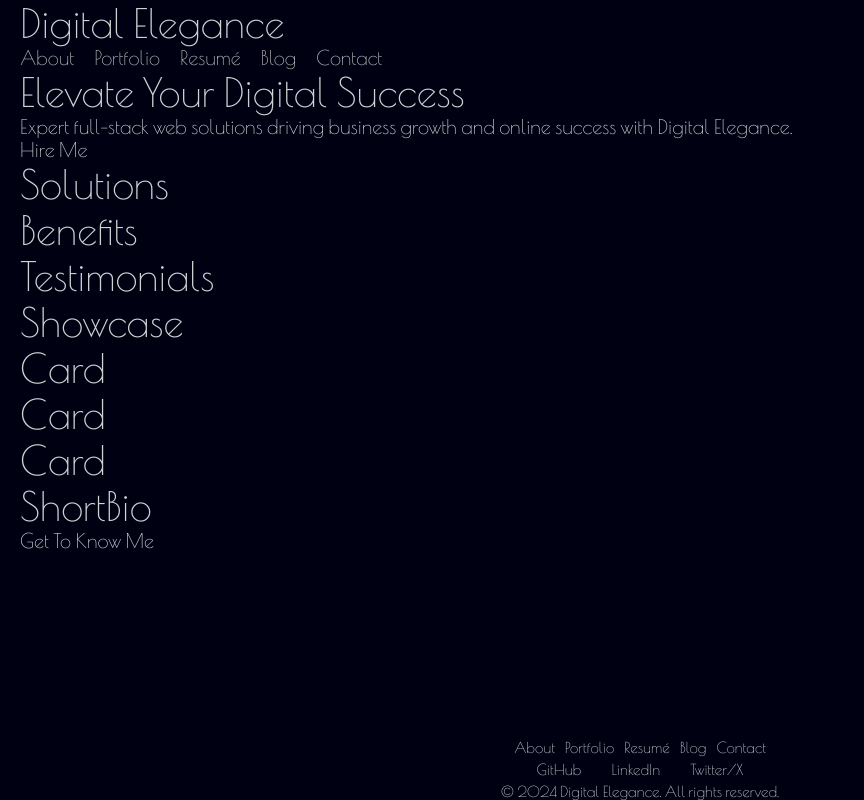
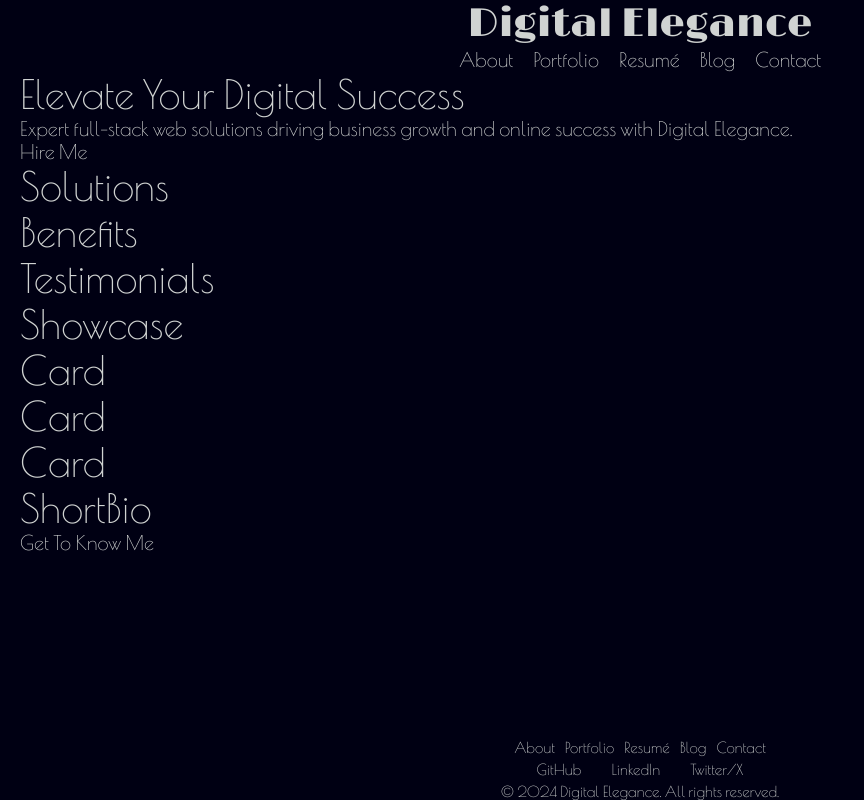
Before and after one commit to ace-d-baugh/finecode, a React (Vite) app: page / in a window 1280 px wide. Shown: the whole page, without its empty margins (0-864 px from the left). Built offline with nearby package versions, Linux system fonts and the light colour scheme; a web font is replaced by a local one.

Commit message:
better header

```diff
--- a/src/components/HamburgerMenu/HamburgerMenu.css
+++ b/src/components/HamburgerMenu/HamburgerMenu.css
@@ -7,15 +7,15 @@
 
 .hamburger-button {
   background-color: transparent;
-  border: 1px solid #ddd;
+  border: 1px solid var(--color-primary);
   border-radius: 5px;
   cursor: pointer;
   padding: 10px;
   display: flex;
   align-items: center;
   justify-content: center;
-  box-shadow: inset 0 0 0 2px #000,
-      0 0 0 2px #000;
+  box-shadow: inset 0 0 0 2px var(--background),
+      0 0 0 2px var(--background);
 }
 
 .hamburger-button:focus {
@@ -23,12 +23,12 @@
 }
 
 .hamburger-button:active {
-  box-shadow: 0 0 0 2px #000;
+  box-shadow: 0 0 0 2px var(--background);;
   border: none;
 }
 
 .hamburger-button:hover {
-  background-color: #ddd;
+  background-color: var(--color-primary);
 }
 
 .hamburger-button:hover .hamburger-icon,
@@ -38,7 +38,7 @@
 }
 
 .hamburger-icon {
-  background-color: #ddd;
+  background-color: var(--color-primary);
   display: block;
   height: 2px;
   position: relative;
@@ -48,7 +48,7 @@
 
 .hamburger-icon::before,
 .hamburger-icon::after {
-  background-color: #ddd;
+  background-color: var(--color-primary);
   content: '';
   height: 2px;
   position: absolute;
@@ -65,18 +65,23 @@
 }
 
 .hamburger-links {
-  background-color: #f9f9f9;
+  background-color: var(--background);
   list-style: none;
   margin: 0;
-  padding: 0;
+  padding: .25rem;
   position: absolute;
   right: 0;
   top: 40px;
   width: 200px;
+  box-shadow: 0 0 10px 5px var(--color-accent),
+              0 0 20px 5px var(--color-accent),
+              0 0 30px 5px var(--color-accent),
+              0 0 40px 5px var(--color-accent),
+              0 0 50px 5px var(--color-accent);
 }
 
 .hamburger-links li {
-  border-bottom: 1px solid #ccc;
+  border-bottom: 1px solid var(--metal-dark);
   padding: 10px;
 }
 
@@ -84,13 +89,11 @@
   border-bottom: none;
 }
 
-.hamburger-links a {
-  color: #333;
-  text-decoration: none;
-}
-
-.hamburger-links a:hover {
-  color: #666;
+.hamburger-links li:hover,
+.hamburger-links li:hover i,
+.hamburger-links li:hover span {
+  color: var(--color-accent);
+  background-color: var(--metal-darker);
 }
 
 
--- a/src/components/HamburgerMenu/HamburgerMenu.tsx
+++ b/src/components/HamburgerMenu/HamburgerMenu.tsx
@@ -19,19 +19,29 @@ function HamburgerMenu() {
 			{isOpen && (
 				<ul className="hamburger-links">
 					<li>
-						<Link to="/">Home</Link>
+						<Link to="/about">
+							<i className="nf nf-oct-person_fill"> <span>About</span></i>
+						</Link>
 					</li>
 					<li>
-						<Link to="/about">About</Link>
+						<Link to="/portfolio">
+							<i className="nf nf-oct-briefcase"> <span>Portfolio</span></i>
+						</Link>
 					</li>
 					<li>
-						<Link to="/portfolio">Portfolio</Link>
+						<Link to="/resume">
+							<i className="nf nf-oct-log"> <span>Resumé</span></i>
+						</Link>
 					</li>
 					<li>
-						<Link to="/resume">Resum&eacute;</Link>
+						<Link to="/blog">
+							<i className="nf nf-fa-book_journal_whills"> <span>Blog</span></i>
+						</Link>
 					</li>
 					<li>
-						<Link to="/contact">Contact</Link>
+						<Link to="/contact">
+							<i className="nf nf-md-email_newsletter"> <span>Contact</span></i>
+						</Link>
 					</li>
 				</ul>
 			)}
--- a/src/components/Header/Header.css
+++ b/src/components/Header/Header.css
@@ -1 +1,8 @@
 /* components/Header/Header.css */
+
+.header-elements {
+    display: flex;
+    flex-direction: column;
+    justify-content: space-between;
+    align-items: center;
+}
--- a/src/components/Header/Header.tsx
+++ b/src/components/Header/Header.tsx
@@ -9,8 +9,10 @@ function Header({ logoText }: { logoText: string }) {
 	return (
 		<header className="Header">
 			<Frame>
-				<Logo logoText = {logoText} />
-                <Navbar />
+				<div className="header-elements">
+					<Logo logoText = {logoText} />
+                	<Navbar />
+				</div>
 			</Frame>
 		</header>
 	);
--- a/src/components/Logo/Logo.css
+++ b/src/components/Logo/Logo.css
@@ -1 +1,5 @@
 /* components/Logo/Logo.css */
+
+.Logo h1{
+    font-family: var(--font-emphasis);
+}
--- a/src/components/NavLinks/NavLinks.css
+++ b/src/components/NavLinks/NavLinks.css
@@ -8,12 +8,13 @@
 }
 
 .navbar-links li {
-	margin-right: 20px;
+	margin: 0 .5rem;
 }
 
-.navbar-links a {
-	color: silver;
-	text-decoration: none;
+.navbar-links li Link i {
+	display: flex;
+	justify-content: center;
+	align-items: center;
 }
 
 /* Show the hamburger menu on smaller screens */
--- a/src/components/NavLinks/NavLinks.tsx
+++ b/src/components/NavLinks/NavLinks.tsx
@@ -10,19 +10,29 @@ function NavLinks() {
 			<Frame>
 				<ul className="navbar-links">
 					<li>
-						<Link to="/about">About</Link>
+						<Link to="/about">
+							<i className="nf nf-oct-person_fill"> <span>About</span></i>
+						</Link>
 					</li>
 					<li>
-						<Link to="/portfolio">Portfolio</Link>
+						<Link to="/portfolio">
+							<i className="nf nf-oct-briefcase"> <span>Portfolio</span></i>
+						</Link>
 					</li>
 					<li>
-						<Link to="/resume">Resum&eacute;</Link>
+						<Link to="/resume">
+							<i className="nf nf-oct-log"> <span>Resumé</span></i>
+						</Link>
 					</li>
 					<li>
-						<Link to="/blog">Blog</Link>
+						<Link to="/blog">
+							<i className="nf nf-fa-book_journal_whills"> <span>Blog</span></i>
+						</Link>
 					</li>
 					<li>
-						<Link to="/contact">Contact</Link>
+						<Link to="/contact">
+							<i className="nf nf-md-email_newsletter"> <span>Contact</span></i>
+						</Link>
 					</li>
 				</ul>
 			</Frame>
```
